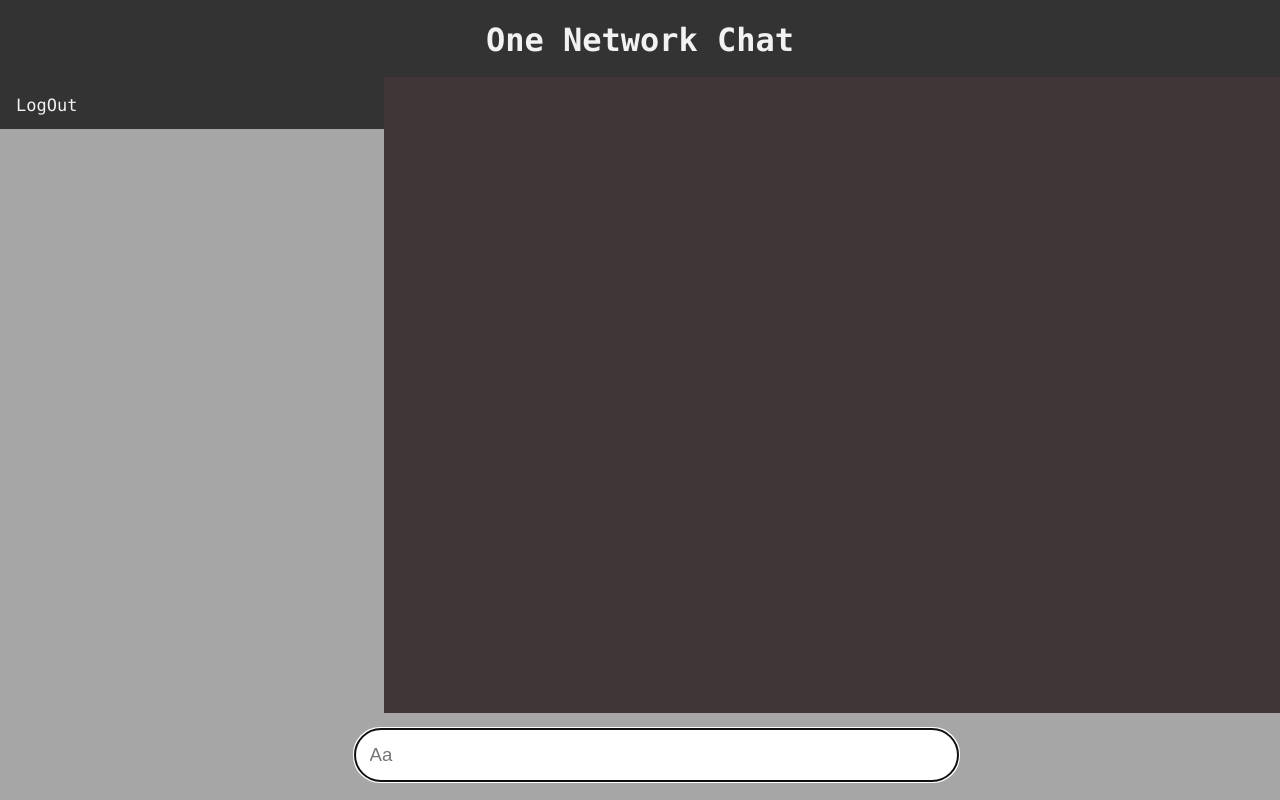
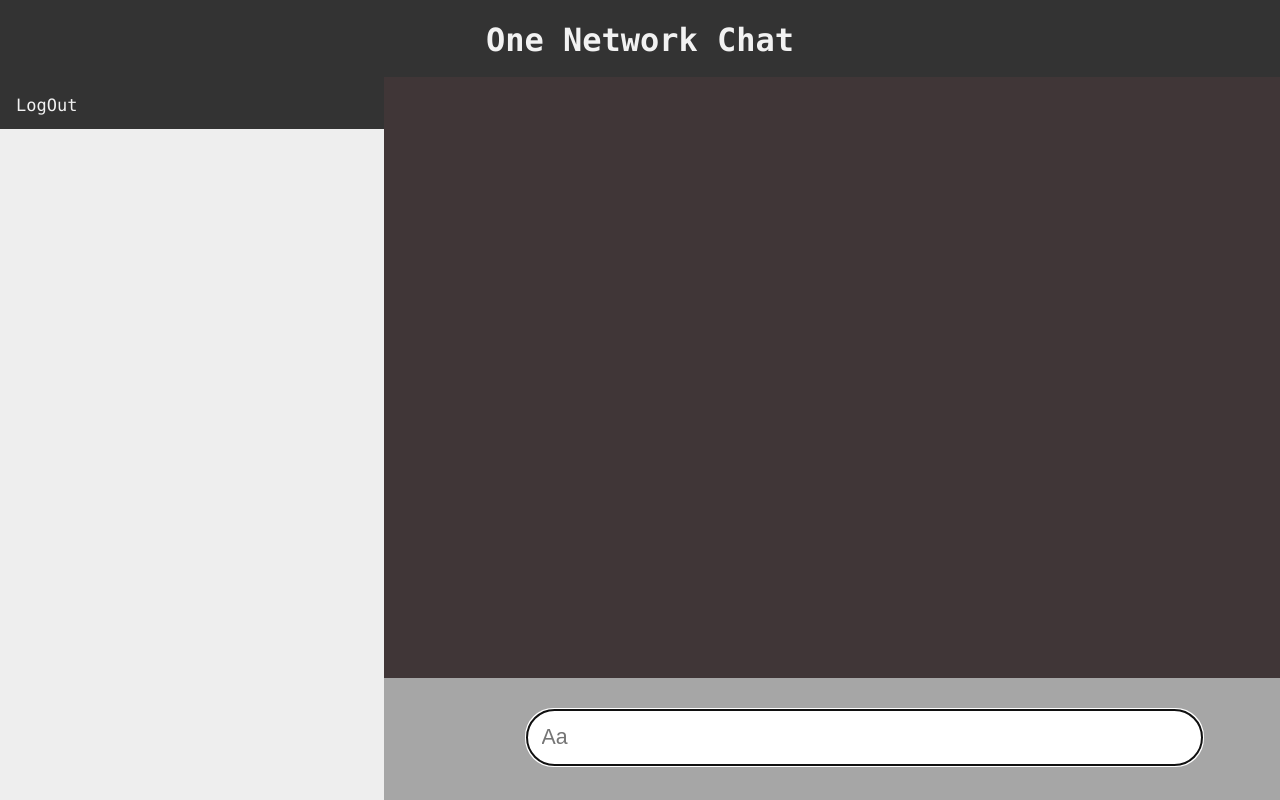
Before and after one commit to AdrianeTroyRoa/flask_chat, a Flask app: a page that uses website/templates/chat.html in a window 1280 px wide. Run offline with Flask 3, Linux system fonts and the light colour scheme; the visitor is signed in with stand-in values (Sample User, id 1); some libraries are stand-ins or nearby versions.

Commit message:
changed layout

```diff
--- a/website/static/css/style.css
+++ b/website/static/css/style.css
@@ -1,7 +1,7 @@
 body{
     margin:0;
     margin-top:30pt;
-    background-color: #a6a6a6;
+    background-color: #eeeeee;
 }
 div.head{
     overflow: hidden;
@@ -57,12 +57,13 @@ div.messages{
 div.input-bar{
     position: fixed;
     bottom: 0%;
-    width: 100%;
+    left: 30%;
+    width: 70%;
     display: flex;
     flex-direction: column;
     justify-content: center;
     background-color: #a6a6a6;
-    padding: 1em;
+    padding: 2em;
 }
 #messageInput{
     margin: auto;
@@ -71,7 +72,7 @@ div.input-bar{
     border: 1px transparent;
     border-radius: 30px;
     padding: 15px;
-    font-size: 14pt;
+    font-size: 16pt;
 }
 li{
     display: inline-block;
```
